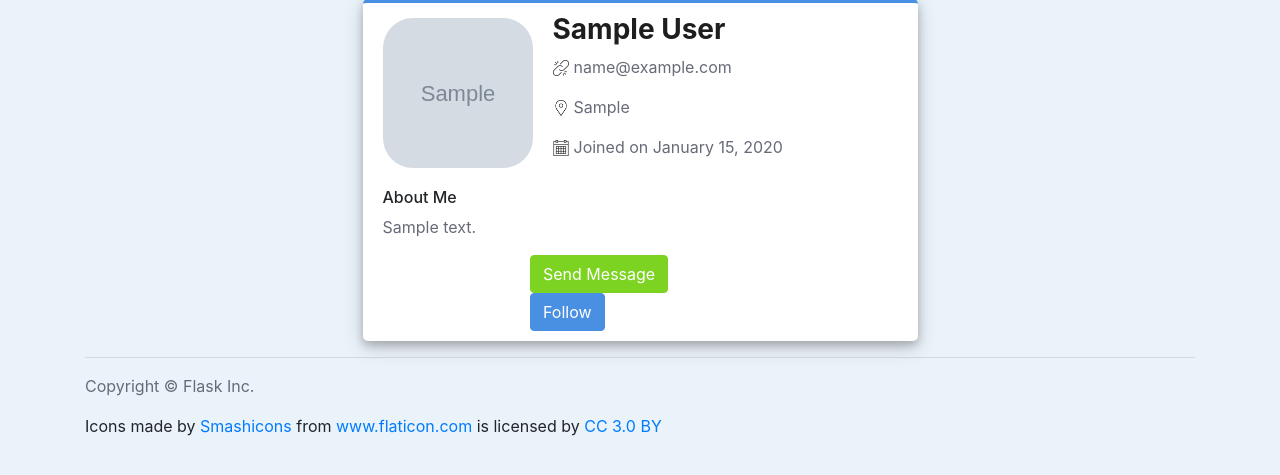
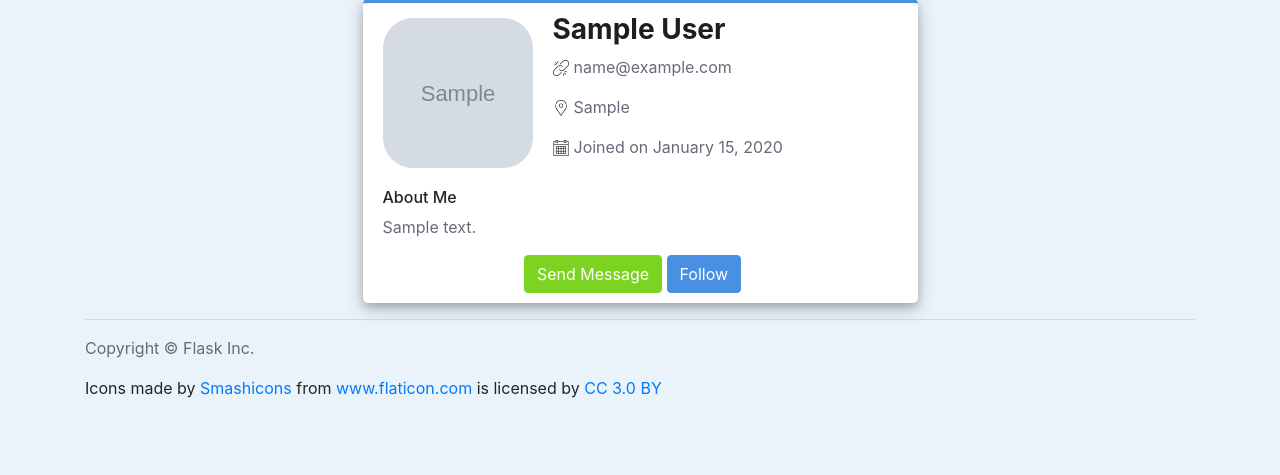
Before and after one commit to LindsayPink/info3180-project1, a Flask app: page /profile/1 in a window 1280 px wide. Shown: the part 89-564 px from the top of the page. Run offline with Flask 2, Linux system fonts and the light colour scheme; tables that the repository leaves empty hold one stand-in row (values such as "Sample post"); grey boxes marked "Sample" are stand-in pictures; some libraries are stand-ins or nearby versions.

Commit message:
button display

```diff
--- a/app/static/css/app.css
+++ b/app/static/css/app.css
@@ -77,7 +77,7 @@ body {
 
 .btns {
     margin: auto;
-    width: 205px;
+    min-width: 205px;
 }
 
 .btns button {
```
